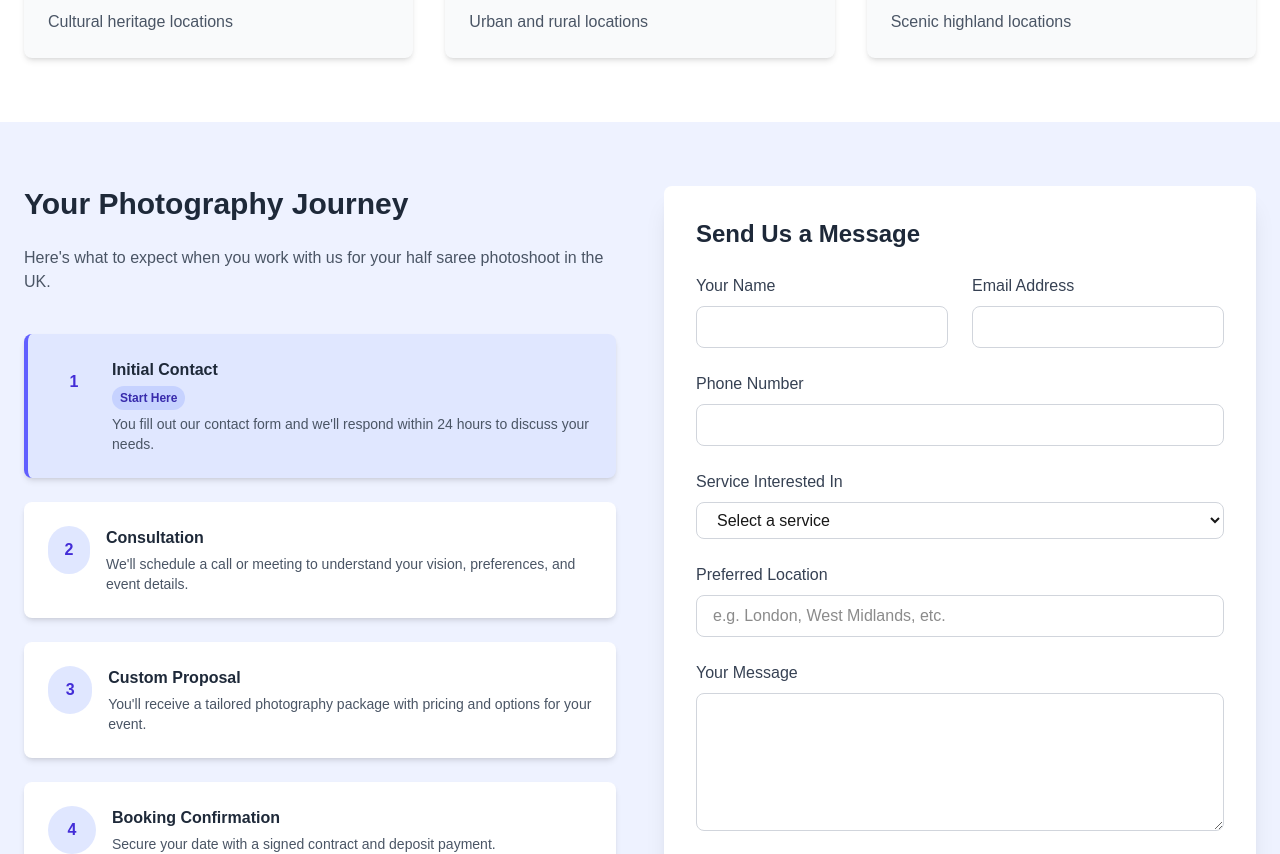
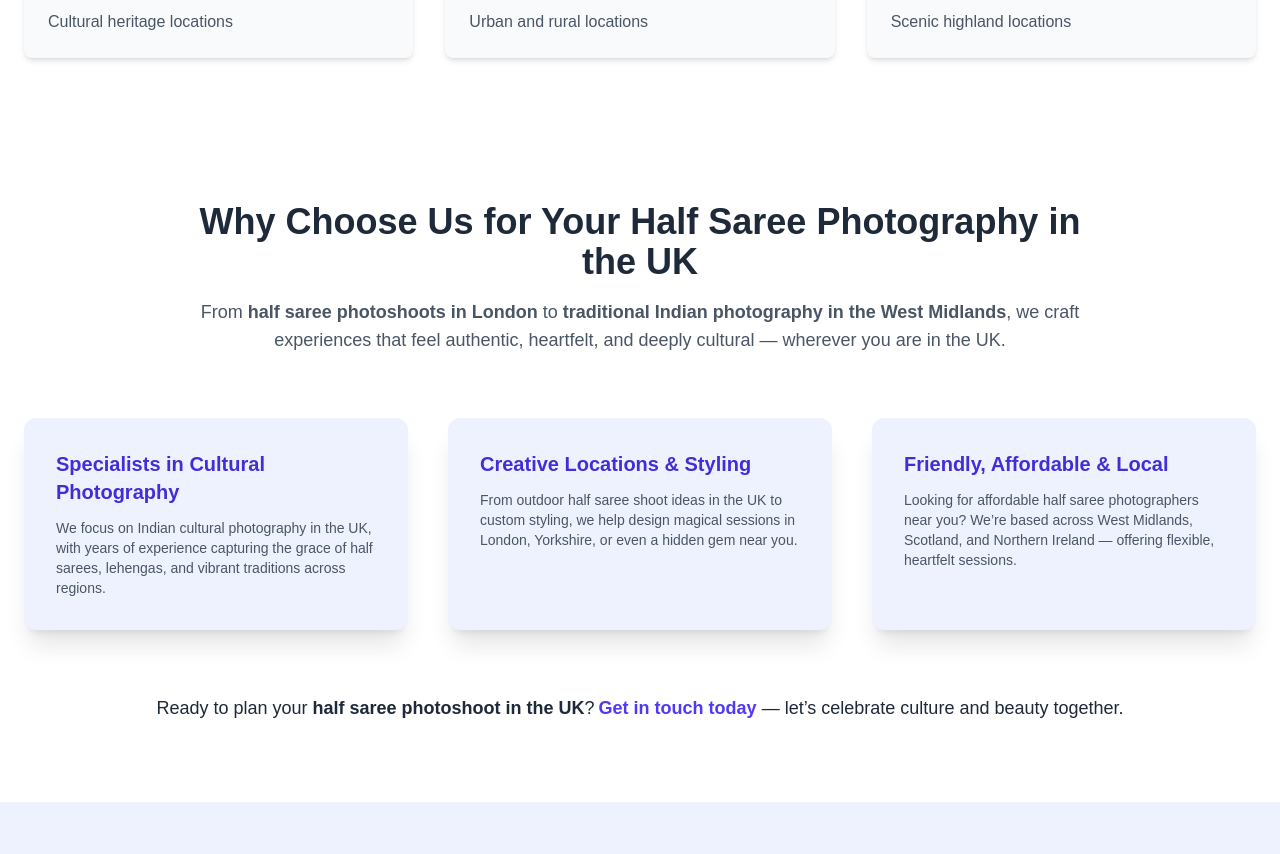
Before and after one commit to RupaSnapu/halfsareeEvent, a Next.js app: page / in a window 1280 px wide. Shown: the part 3920-4774 px from the top of the page. Built offline with nearby package versions, Linux system fonts and the light colour scheme.

Commit message:
first commit

```diff
--- /dev/null
+++ b/app/componets/About.jsx
@@ -0,0 +1,148 @@
+// export default function WhyChooseUs() {
+//     return (
+//         <section id="About" className="py-16 bg-white">
+//             <div className="container mx-auto px-6">
+//                 <div className="max-w-4xl mx-auto text-center">
+//                     <h2 className="text-3xl font-bold text-gray-800 mb-4">
+//                         Why Choose Us for Your Half Saree Photography in the UK
+//                     </h2>
+//                     <p className="text-gray-600 mb-10">
+//                         Whether you're planning a <strong>half saree photoshoot in London</strong>, looking for <strong>South Indian saree photography in the West Midlands</strong>, or need a professional to capture your <strong>Indian traditional dress</strong> in the scenic beauty of Scotland or Yorkshire — we're here for you.
+//                     </p>
+//                 </div>
+
+//                 <div className="grid grid-cols-1 md:grid-cols-3 gap-8 text-left">
+//                     <div className="bg-indigo-50 p-6 rounded-lg shadow-sm">
+//                         <h3 className="text-xl font-semibold text-indigo-700 mb-2">Specialists in Cultural Photography</h3>
+//                         <p className="text-gray-600">
+//                             We focus on <strong>Indian cultural photography in the UK</strong>, with years of experience in capturing the elegance of <strong>half sarees</strong>, <strong>lehengas</strong>, and traditional attire across various regions.
+//                         </p>
+//                     </div>
+//                     <div className="bg-indigo-50 p-6 rounded-lg shadow-sm">
+//                         <h3 className="text-xl font-semibold text-indigo-700 mb-2">Creative Locations & Styling</h3>
+//                         <p className="text-gray-600">
+//                             From <strong>outdoor half saree shoot ideas in the UK</strong> to personalized styling advice, we help you plan the perfect session — whether in the heart of London, scenic East Midlands, or a lush Yorkshire garden.
+//                         </p>
+//                     </div>
+//                     <div className="bg-indigo-50 p-6 rounded-lg shadow-sm">
+//                         <h3 className="text-xl font-semibold text-indigo-700 mb-2">Friendly, Affordable & Local</h3>
+//                         <p className="text-gray-600">
+//                             Looking for <strong>affordable half saree photographers near you</strong>? We're based in key regions including <strong>West Midlands</strong>, <strong>Scotland</strong>, and <strong>Northern Ireland</strong>, and offer flexible packages for <strong>teenage half saree photography</strong> and family shoots.
+//                         </p>
+//                     </div>
+//                 </div>
+
+//                 <div className="mt-12 text-center">
+//                     <p className="text-gray-700">
+//                         Ready to plan your <strong>half saree photoshoot in the UK</strong>? <a href="#contact" className="text-indigo-600 font-semibold hover:underline">Get in touch today</a> to begin your journey.
+//                     </p>
+//                 </div>
+//             </div>
+//         </section>
+//     );
+// }
+
+
+
+
+import { useEffect } from 'react';
+
+export default function WhyChooseUs() {
+    useEffect(() => {
+        const cards = document.querySelectorAll('.fade-in-card');
+        cards.forEach((card, i) => {
+            card.setAttribute('style', `animation-delay: ${i * 0.2}s`);
+            card.classList.add('animate-fade-in-up');
+        });
+    }, []);
+
+    return (
+        <section id="About" className="py-20 bg-white">
+            <div className="container mx-auto px-6">
+                <div className="max-w-4xl mx-auto text-center mb-16">
+                    <h2 className="text-4xl font-extrabold text-gray-800 mb-4 fade-in-title">
+                        Why Choose Us for Your Half Saree Photography in the UK
+                    </h2>
+                    <p className="text-gray-600 text-lg fade-in-title delay-200">
+                        From <strong>half saree photoshoots in London</strong> to <strong>traditional Indian photography in the West Midlands</strong>, we craft experiences that feel authentic, heartfelt, and deeply cultural — wherever you are in the UK.
+                    </p>
+                </div>
+
+                <div className="grid grid-cols-1 md:grid-cols-3 gap-10">
+                    {[
+                        {
+                            title: 'Specialists in Cultural Photography',
+                            description:
+                                'We focus on Indian cultural photography in the UK, with years of experience capturing the grace of half sarees, lehengas, and vibrant traditions across regions.',
+                        },
+                        {
+                            title: 'Creative Locations & Styling',
+                            description:
+                                'From outdoor half saree shoot ideas in the UK to custom styling, we help design magical sessions in London, Yorkshire, or even a hidden gem near you.',
+                        },
+                        {
+                            title: 'Friendly, Affordable & Local',
+                            description:
+                                'Looking for affordable half saree photographers near you? We’re based across West Midlands, Scotland, and Northern Ireland — offering flexible, heartfelt sessions.',
+                        },
+                    ].map((item, i) => (
+                        <div
+                            key={i}
+                            className="bg-indigo-50 p-8 rounded-xl shadow-xl fade-in-card transform transition-transform hover:scale-105 hover:shadow-2xl duration-500 ease-in-out"
+                        >
+                            <h3 className="text-xl font-semibold text-indigo-700 mb-3">{item.title}</h3>
+                            <p className="text-gray-600 text-sm">{item.description}</p>
+                        </div>
+                    ))}
+                </div>
+
+                <div className="mt-16 text-center fade-in-title delay-400">
+                    <p className="text-gray-800 text-lg">
+                        Ready to plan your <strong>half saree photoshoot in the UK</strong>?
+                        <a href="#Contact" className="text-indigo-600 font-semibold hover:underline transition duration-300 ml-1">
+                            Get in touch today
+                        </a>{' '}
+                        — let’s celebrate culture and beauty together.
+                    </p>
+                </div>
+            </div>
+
+            {/* Custom Styles */}
+            <style jsx>{`
+                .fade-in-title {
+                    opacity: 0;
+                    transform: translateY(30px);
+                    animation: fadeInUp 0.8s ease-out forwards;
+                }
+
+                .delay-200 {
+                    animation-delay: 0.2s;
+                }
+
+                .delay-400 {
+                    animation-delay: 0.4s;
+                }
+
+                .fade-in-card {
+                    opacity: 0;
+                    transform: translateY(40px);
+                }
+
+                .animate-fade-in-up {
+                    animation: fadeInUp 1s ease-out forwards;
+                }
+
+                @keyframes fadeInUp {
+                    0% {
+                        opacity: 0;
+                        transform: translateY(40px);
+                    }
+                    100% {
+                        opacity: 1;
+                        transform: translateY(0);
+                    }
+                }
+            `}</style>
+        </section>
+    );
+}
--- a/app/componets/NavBar.jsx
+++ b/app/componets/NavBar.jsx
@@ -15,7 +15,7 @@ return(<>
                   <Link href="/#services" className="py-4 px-2 text-gray-700 hover:text-indigo-600 transition duration-300">Services</Link>
                   <Link href="/#gallery" className="py-4 px-2 text-gray-700 hover:text-indigo-600 transition duration-300">Gallery</Link>
                   <Link href="#packages" className="py-4 px-2 text-gray-700 hover:text-indigo-600 transition duration-300">Packages</Link>
-                  <Link href="/about" className="py-4 px-2 text-gray-700 hover:text-indigo-600 transition duration-300">About</Link>
+                  <Link href="/#About" className="py-4 px-2 text-gray-700 hover:text-indigo-600 transition duration-300">About</Link>
                   <Link href="/#Contact" className="py-4 px-2 text-gray-700 hover:text-indigo-600 transition duration-300">Contact</Link>
                 </div>
                 <div className="md:hidden flex items-center">
--- a/app/page.js
+++ b/app/page.js
@@ -9,6 +9,7 @@ import Services from './componets/Services';
 import Locations from './componets/Locations';
 import Contact from './componets/Contact';
 import Footer from './componets/footer';
+import WhyChooseUs from './componets/About';
 
 
 export default function HalfSareePhotography() {
@@ -22,6 +23,7 @@ export default function HalfSareePhotography() {
         <Services/>
         <Plans/>
         <Locations/>
+        <WhyChooseUs/>
         <Contact/>
       {/* CTA Section */}
       <section className="py-16 bg-indigo-900 text-white">
```
